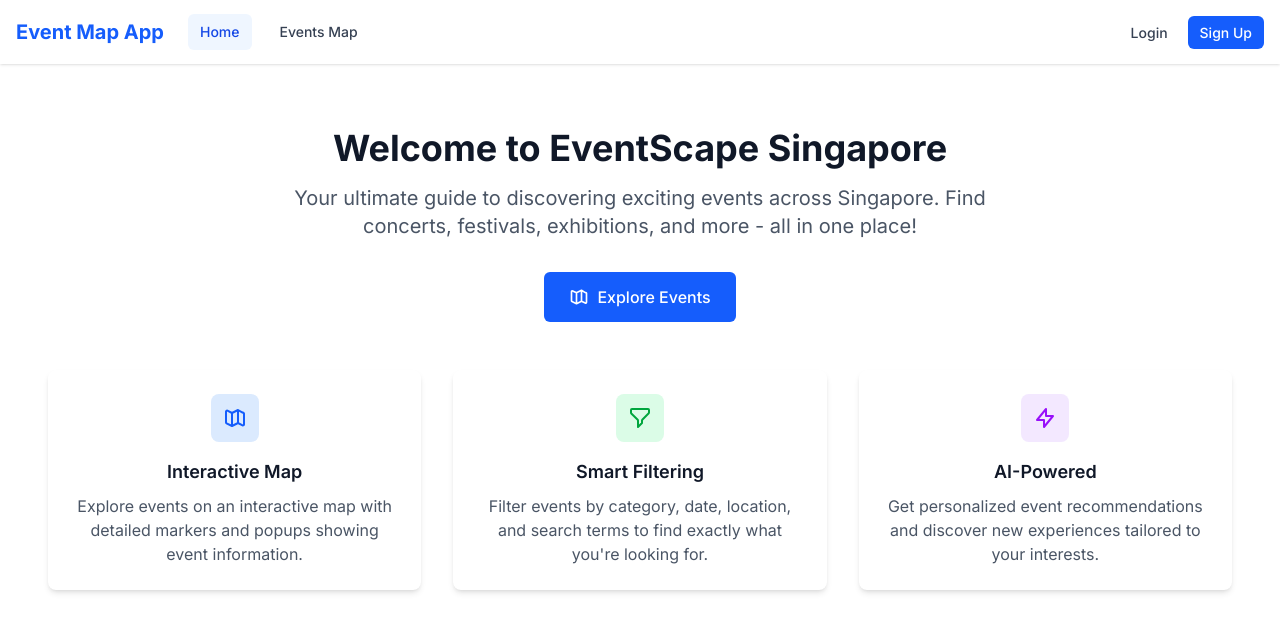
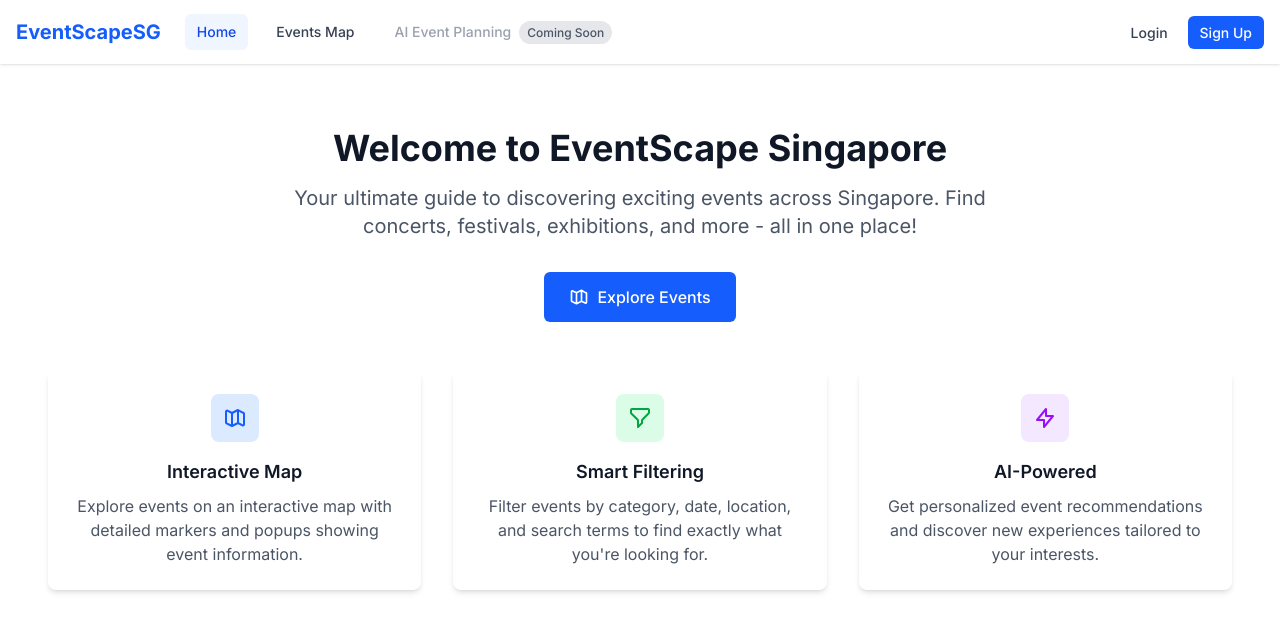
Before and after one commit to Meaetin/Event-Tracker, a Next.js app: page / in a window 1280 px wide. Shown: the top 632 px of the page. Built offline with nearby package versions, Linux system fonts and the light colour scheme; no server answers.

Commit message:
Adjusted scrapings, event dates, navigation bar

```diff
--- a/src/app/components/Navigation.tsx
+++ b/src/app/components/Navigation.tsx
@@ -64,7 +64,7 @@ export default function Navigation() {
           <div className="flex">
             <div className="flex-shrink-0 flex items-center">
               <Link href="/" className="text-xl font-bold text-blue-600">
-                Event Map App
+                EventScapeSG
               </Link>
             </div>
             <div className="ml-6 flex items-center space-x-4">
@@ -85,6 +85,17 @@ export default function Navigation() {
               >
                 Events Map
               </Link>
+
+              {/* AI Event Planning - Coming Soon */}
+              <span className="px-3 py-2 rounded-md text-sm font-medium text-gray-400 cursor-not-allowed relative group">
+                AI Event Planning
+                <span className="ml-2 text-xs bg-gray-200 text-gray-600 px-2 py-1 rounded-full">
+                  Coming Soon
+                </span>
+                <div className="absolute top-full left-1/2 transform -translate-x-1/2 mt-2 px-2 py-1 bg-gray-800 text-white text-xs rounded opacity-0 group-hover:opacity-100 transition-opacity whitespace-nowrap">
+                  AI-powered itinerary planning
+                </div>
+              </span>
 
               {authUser && (
                 <>
--- a/src/app/components/ai/openaiProcessor.ts
+++ b/src/app/components/ai/openaiProcessor.ts
@@ -76,6 +76,17 @@ IMPORTANT TIMING EXTRACTION GUIDELINES:
 - Do NOT default to any time unless that's the actual time stated
 - Look for patterns like "9:00 am - 9:00 pm", "10:00 am - 6:00 pm", etc.
 - If opening hours are provided (like for attractions), use those as the event times
+
+DAY RANGE FORMATTING FOR TIMES:
+- When consecutive days are listed with the same hours (e.g., "Mon - Tue - Wed, 9am - 9pm"), format as a range
+- Use format: "Mon - Wed: 9:00am - 9:00pm" instead of listing all individual days
+- For non-consecutive days, list them separately (e.g., "Mon, Wed, Fri: 9:00am - 9:00pm")
+- Always use proper time formatting with AM/PM (e.g., "9:00am" not "9am")
+- Examples:
+  * "Mon - Tue - Wed, 9am - 9pm" → "Mon - Wed: 9:00am - 9:00pm"
+  * "Monday to Friday, 10am - 6pm" → "Mon - Fri: 10:00am - 6:00pm"
+  * "Weekdays 9am - 5pm" → "Mon - Fri: 9:00am - 5:00pm"
+  * "Weekends 10am - 6pm" → "Sat - Sun: 10:00am - 6:00pm"
 
 LOCATION EXTRACTION GUIDELINES:
 - If multiple locations are mentioned, use the FIRST location only
--- a/src/app/dashboard/admin/page.tsx
+++ b/src/app/dashboard/admin/page.tsx
@@ -195,8 +195,8 @@ export default function AdminDashboard() {
 
       const listings = (data as ScrapedEventListing[]) || [];
       setScrapedListings(listings);
-      // Show all listings except rejected ones
-      setDisplayedListings(listings.filter(l => l.status !== 'rejected'));
+      // Show all listings except rejected and processed ones
+      setDisplayedListings(listings.filter(l => l.status !== 'rejected' && l.status !== 'processed'));
     } catch (err: any) {
       console.error('Error fetching scraped listings:', err);
       setError(`Failed to load scraped listings: ${err.message}`);
@@ -279,7 +279,7 @@ export default function AdminDashboard() {
                 .from('scraped_listings')
                 .upsert(upsertData, {
                   onConflict: 'url',
-                  ignoreDuplicates: false
+                  ignoreDuplicates: true
                 })
                 .select();
               return result;
@@ -443,7 +443,7 @@ export default function AdminDashboard() {
             .from('scraped_listings')
             .upsert(upsertData, {
               onConflict: 'url',
-              ignoreDuplicates: false
+              ignoreDuplicates: true
             })
             .select();
           return result;
```
